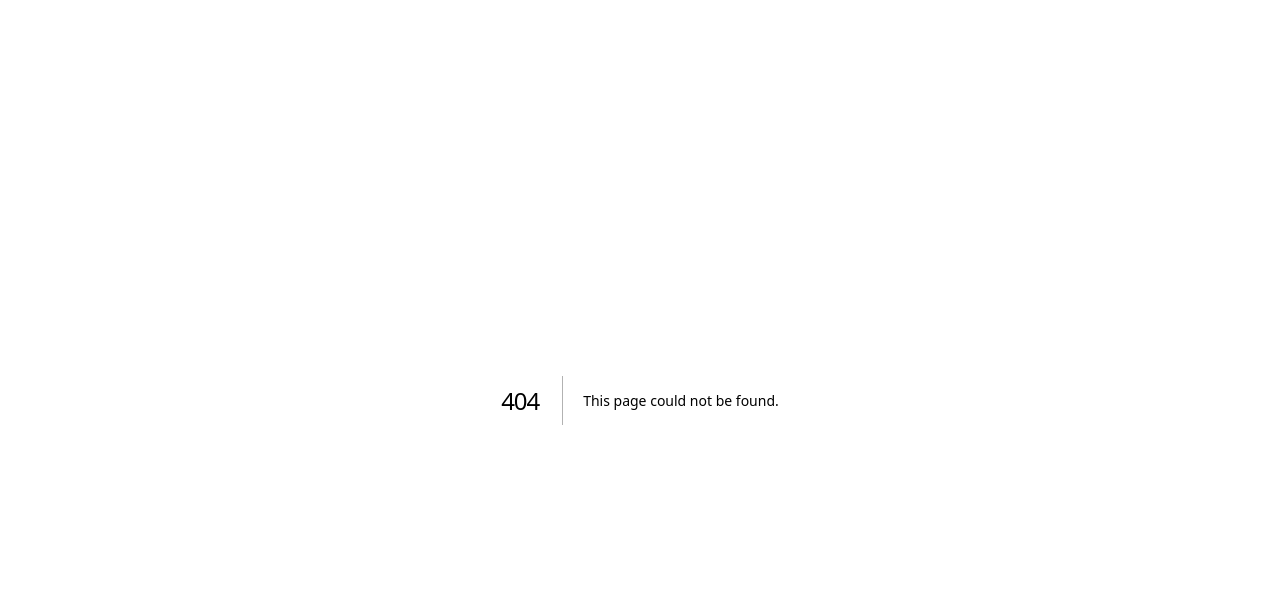
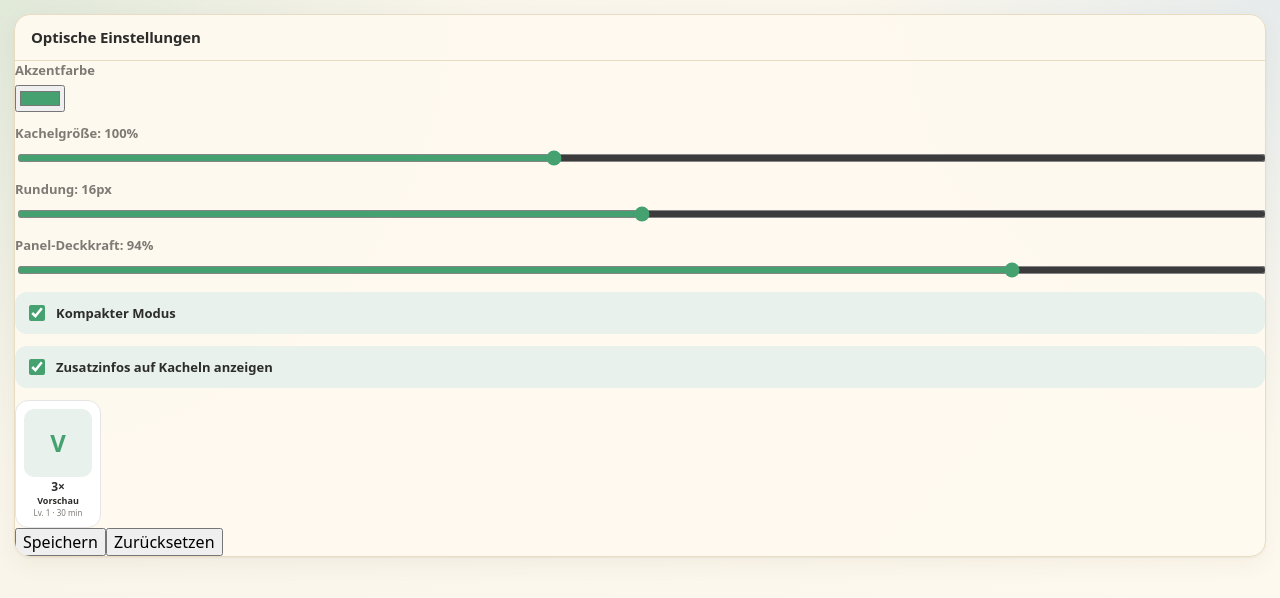
Before and after one commit to Max-Nagler/Hay-Day-Calc., a Next.js app: page /appearance in a window 1280 px wide. Before the commit this address had no page. Shown: the top 598 px of the page. Built offline with nearby package versions, Linux system fonts and the light colour scheme.

Commit message:
Add AppearanceSettings component for user preferences

```diff
--- /dev/null
+++ b/app/appearance/page.js
@@ -0,0 +1,154 @@
+"use client";
+
+import { useEffect, useState } from "react";
+
+const defaultAppearance = {
+  compactMode: true,
+  cardScale: 100,
+  cornerRadius: 16,
+  accent: "#46a171",
+  panelOpacity: 94,
+  showMeta: true
+};
+
+function readStoredAppearance() {
+  if (typeof window === "undefined") return defaultAppearance;
+
+  try {
+    const stored = JSON.parse(localStorage.getItem("hayDayCalcAppearance") || "{}");
+    return {
+      ...defaultAppearance,
+      ...stored
+    };
+  } catch {
+    return defaultAppearance;
+  }
+}
+
+export default function AppearanceSettings() {
+  const [appearance, setAppearance] = useState(defaultAppearance);
+  const [saved, setSaved] = useState(false);
+
+  useEffect(() => {
+    setAppearance(readStoredAppearance());
+  }, []);
+
+  useEffect(() => {
+    document.documentElement.style.setProperty("--green", appearance.accent);
+    document.documentElement.style.setProperty("--card-scale", String(appearance.cardScale / 100));
+    document.documentElement.style.setProperty("--panel-radius", `${appearance.cornerRadius}px`);
+    document.documentElement.style.setProperty("--panel-opacity", String(appearance.panelOpacity / 100));
+  }, [appearance]);
+
+  function updateValue(key, value) {
+    setAppearance((current) => ({
+      ...current,
+      [key]: value
+    }));
+    setSaved(false);
+  }
+
+  function saveAppearance() {
+    localStorage.setItem("hayDayCalcAppearance", JSON.stringify(appearance));
+    setSaved(true);
+  }
+
+  function resetAppearance() {
+    setAppearance(defaultAppearance);
+    localStorage.setItem("hayDayCalcAppearance", JSON.stringify(defaultAppearance));
+    setSaved(true);
+  }
+
+  return (
+    <main className="shell embedShell appearanceShell">
+      <section className="panel compactPanel appearancePanel">
+        <div className="panelStaticHeader">Optische Einstellungen</div>
+
+        <div className="appearanceBody">
+          <label className="field compactField">
+            <span>Akzentfarbe</span>
+            <input
+              type="color"
+              value={appearance.accent}
+              onChange={(event) => updateValue("accent", event.target.value)}
+            />
+          </label>
+
+          <label className="field compactField">
+            <span>Kachelgröße: {appearance.cardScale}%</span>
+            <input
+              type="range"
+              min="85"
+              max="120"
+              step="5"
+              value={appearance.cardScale}
+              onChange={(event) => updateValue("cardScale", Number(event.target.value))}
+            />
+          </label>
+
+          <label className="field compactField">
+            <span>Rundung: {appearance.cornerRadius}px</span>
+            <input
+              type="range"
+              min="8"
+              max="24"
+              step="1"
+              value={appearance.cornerRadius}
+              onChange={(event) => updateValue("cornerRadius", Number(event.target.value))}
+            />
+          </label>
+
+          <label className="field compactField">
+            <span>Panel-Deckkraft: {appearance.panelOpacity}%</span>
+            <input
+              type="range"
+              min="70"
+              max="100"
+              step="1"
+              value={appearance.panelOpacity}
+              onChange={(event) => updateValue("panelOpacity", Number(event.target.value))}
+            />
+          </label>
+
+          <label className="checkbox compactCheckbox singleCheckbox">
+            <input
+              type="checkbox"
+              checked={appearance.compactMode}
+              onChange={(event) => updateValue("compactMode", event.target.checked)}
+            />
+            Kompakter Modus
+          </label>
+
+          <label className="checkbox compactCheckbox singleCheckbox">
+            <input
+              type="checkbox"
+              checked={appearance.showMeta}
+              onChange={(event) => updateValue("showMeta", event.target.checked)}
+            />
+            Zusatzinfos auf Kacheln anzeigen
+          </label>
+
+          <div className="appearancePreview">
+            <article className="visualItem">
+              <span className="visualIcon large fallback">V</span>
+              <strong>3×</strong>
+              <span>Vorschau</span>
+              {appearance.showMeta && <small>Lv. 1 · 30 min</small>}
+            </article>
+          </div>
+
+          <div className="appearanceActions">
+            <button type="button" onClick={saveAppearance}>
+              Speichern
+            </button>
+            <button type="button" onClick={resetAppearance}>
+              Zurücksetzen
+            </button>
+          </div>
+
+          {saved && <p className="helperText inlineHelper">Gespeichert.</p>}
+        </div>
+      </section>
+    </main>
+  );
+}
```
